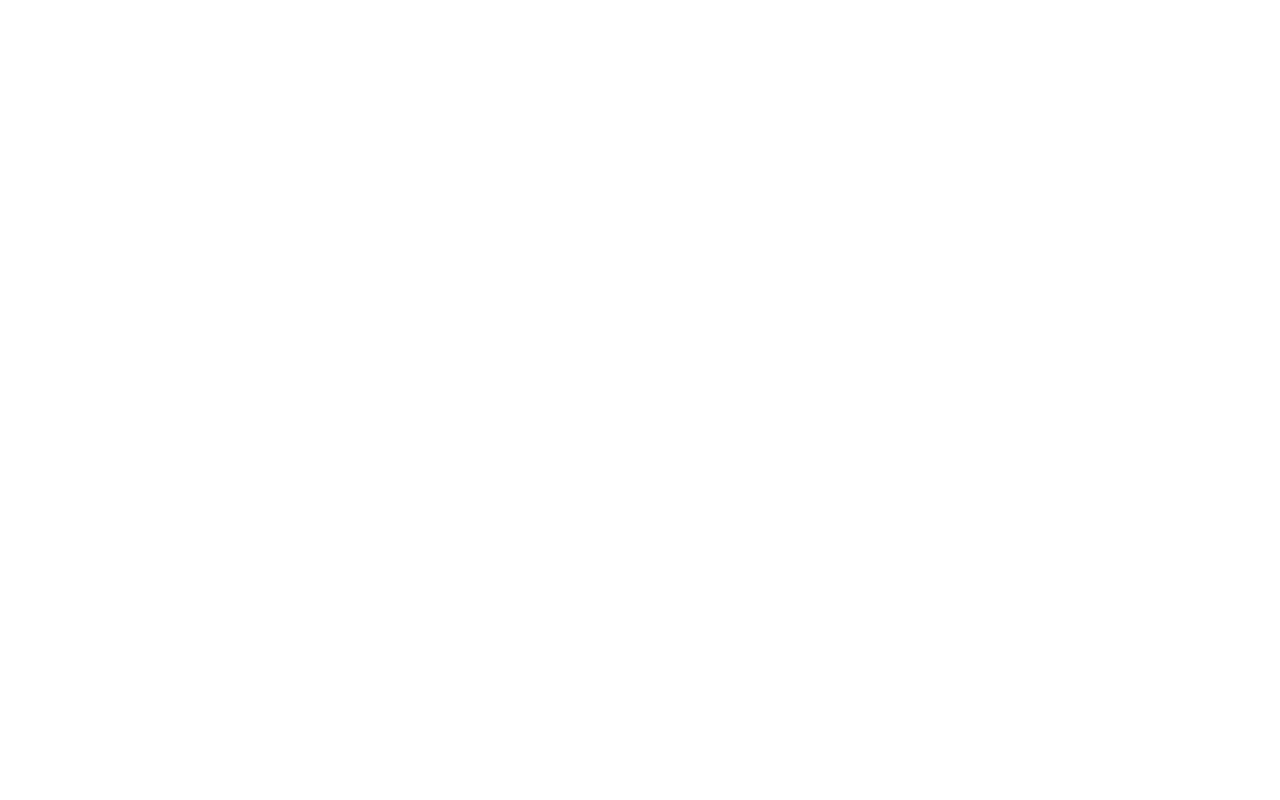
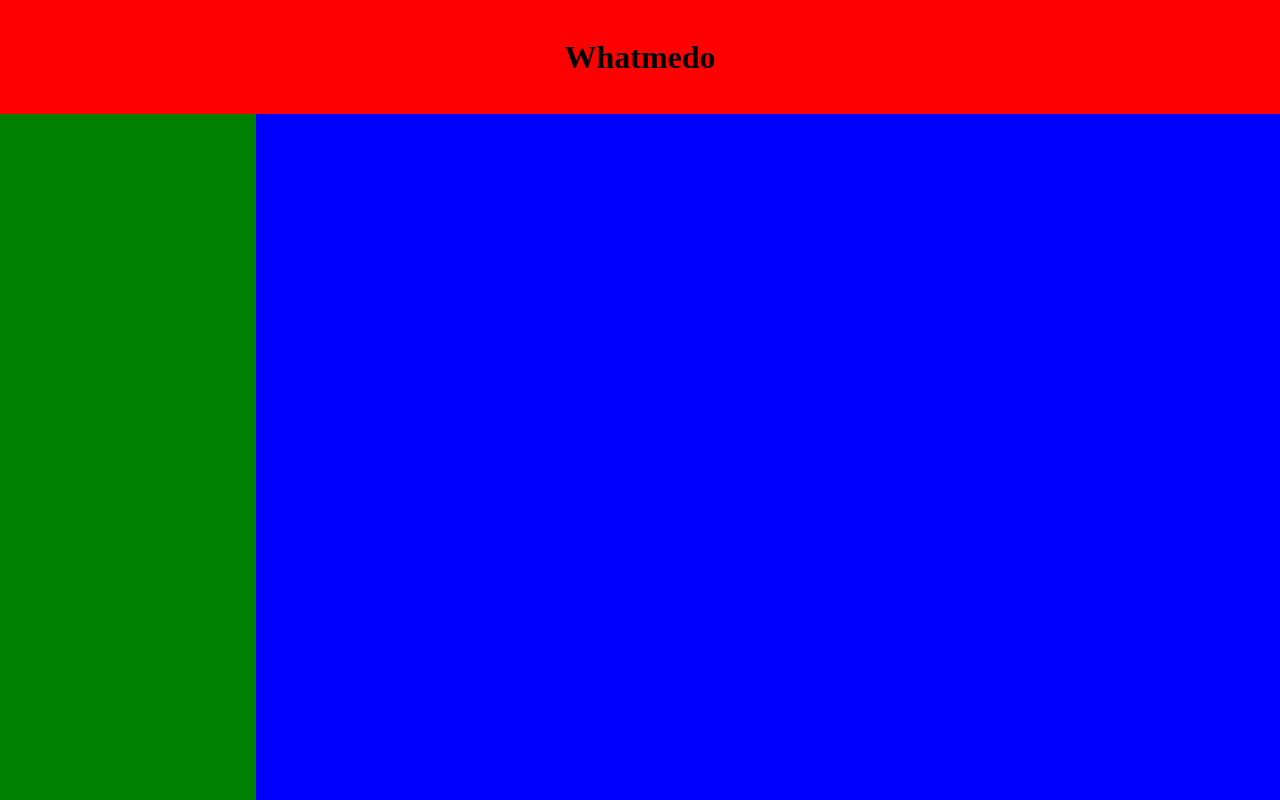
Before and after one commit to duncan-io/whatmedo, a website built with webpack: page dist/index.html in a window 1280 px wide. Built offline with nearby package versions, Linux system fonts and the light colour scheme.

Commit message:
Set up page and style layout

```diff
--- a/dist/index.html
+++ b/dist/index.html
@@ -9,6 +9,12 @@
     <title>Document</title>
 </head>
 <body>
-
+    <div class="wrapper">
+        <div class="header">
+            <h1>Whatmedo</h1>
+        </div>
+        <div class="sidebar"></div>
+        <div class="content"></div>
+    </div>
 </body>
 </html>
--- a/dist/styles.css
+++ b/dist/styles.css
@@ -0,0 +1,31 @@
+*{
+    padding: 0;
+    margin: 0;
+}
+.wrapper{
+    height: 100vh;
+    width: 100vw;
+    display: grid;
+    grid-template-rows: 1fr 6fr;
+    grid-template-columns: 2fr 8fr;
+
+}
+
+.header{
+    display: flex;
+    justify-content: center;
+    align-items: center;
+    grid-row: 1;
+    grid-column: 1/3;
+    background-color: red;
+}
+
+.sidebar{
+    background-color: green;
+    /* max-width: 300px; */
+}
+
+.content{
+    background-color: blue;
+    grid-column: auto;
+}
```
